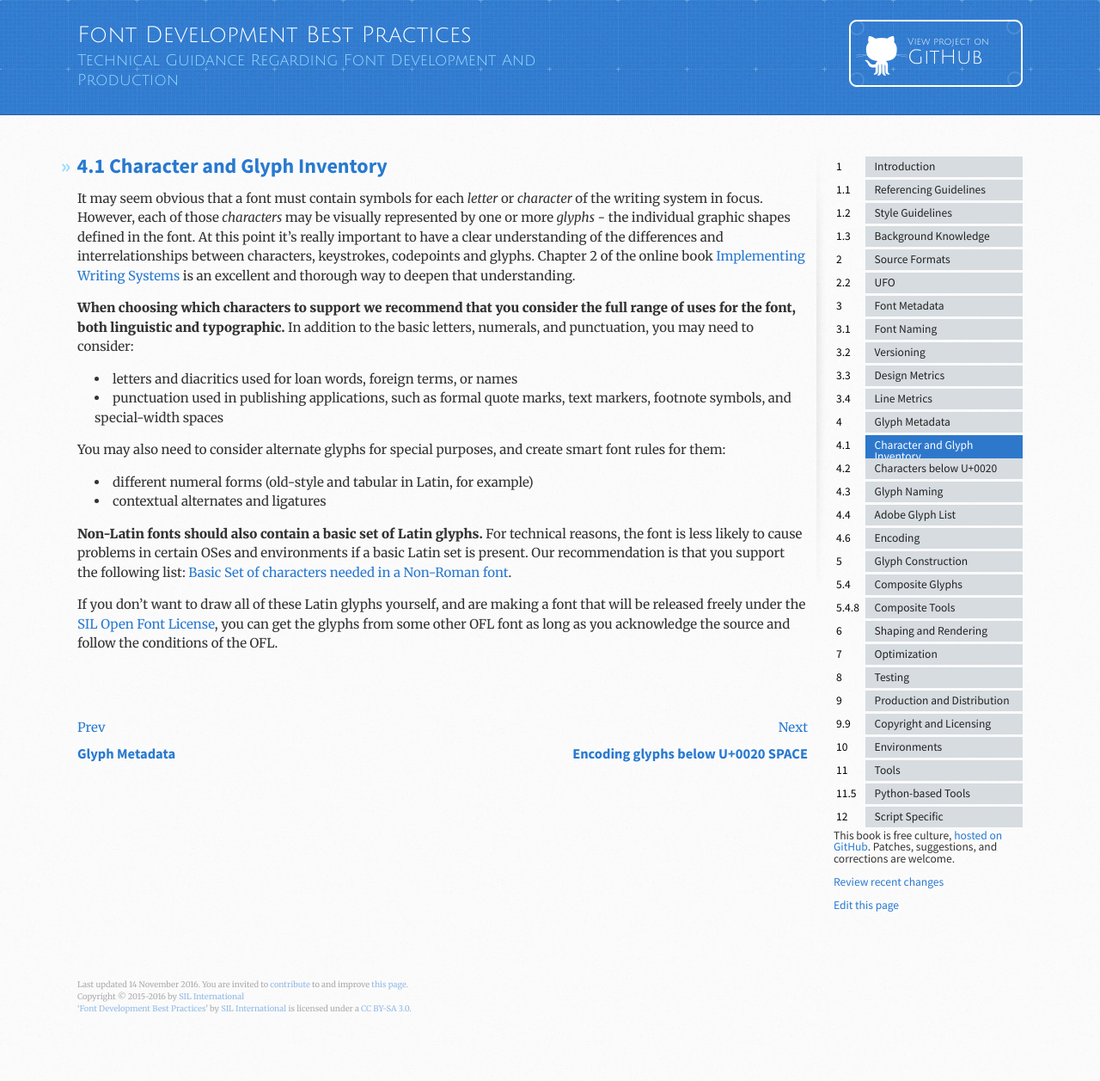
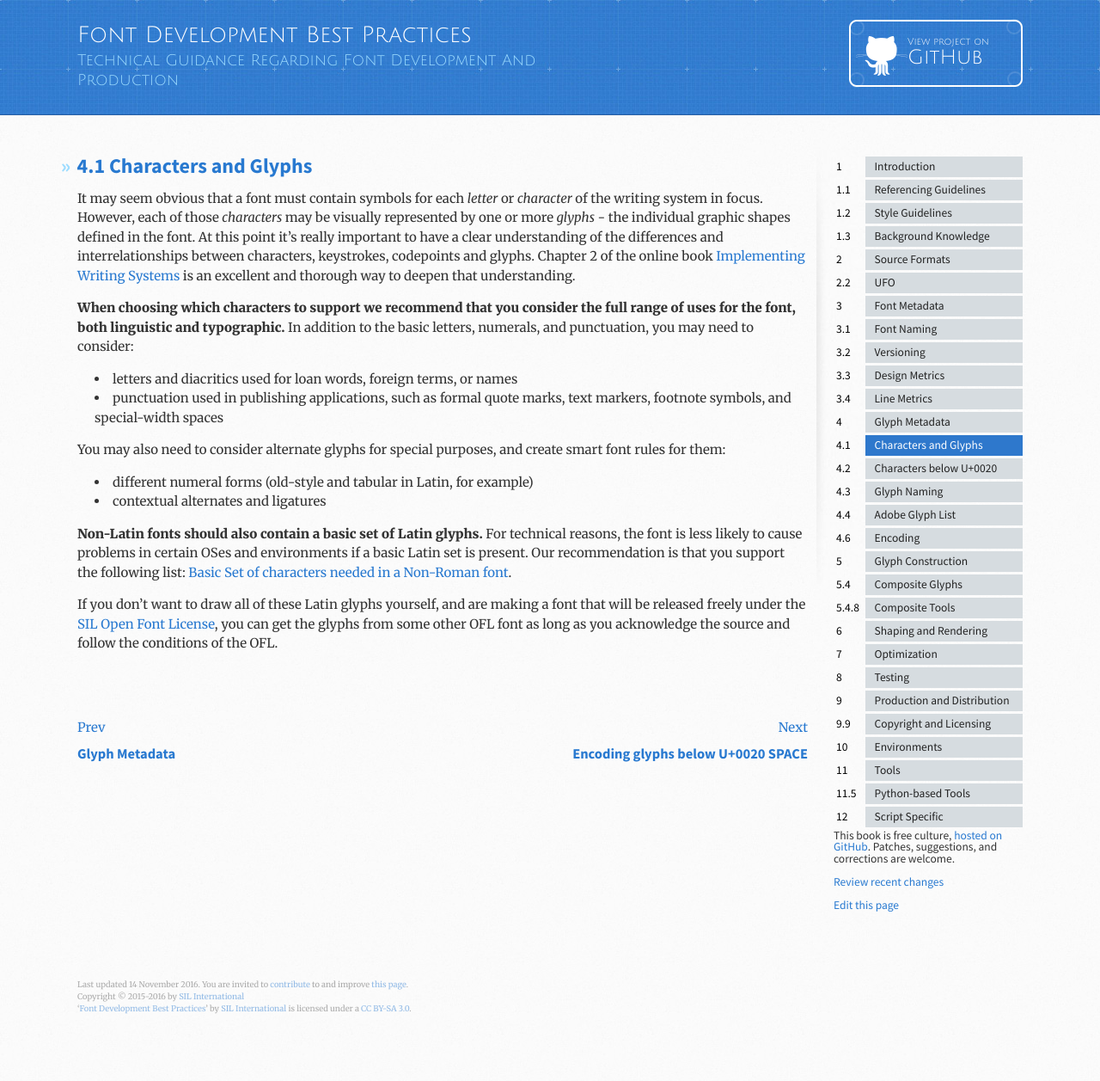
Before and after one commit to silnrsi/FDBP, a Jekyll site: the page built from en-US/Characters_and_Glyphs.md, in a window 1280 px wide. Shown: the whole page at 86% size. Built offline with Jekyll 4.4.1, drawn with Linux system fonts in a browser that asks for light colours.

Commit message:
Renaming file and title to better fit in sidebar

```diff
--- a/en-US/Character_and_Glyph_Inventory.md
+++ b/en-US/Characters_and_Glyphs.md
@@ -4,7 +4,7 @@ layout: bookpage
 weight: 210
 outlevel: 4.1
 category: Glyph Metadata
-title: Character and Glyph Inventory
+title: Characters and Glyphs
 ---
 
 It may seem obvious that a font must contain symbols for each _letter_ or _character_ of the writing system in focus. However, each of those _characters_ may be visually represented by one or more _glyphs_ - the individual graphic shapes defined in the font. At this point it's really important to have a clear understanding of the differences and interrelationships between characters, keystrokes, codepoints and glyphs. Chapter 2 of the online book [Implementing Writing Systems][IWSc2] is an excellent and thorough way to deepen that understanding.
```
